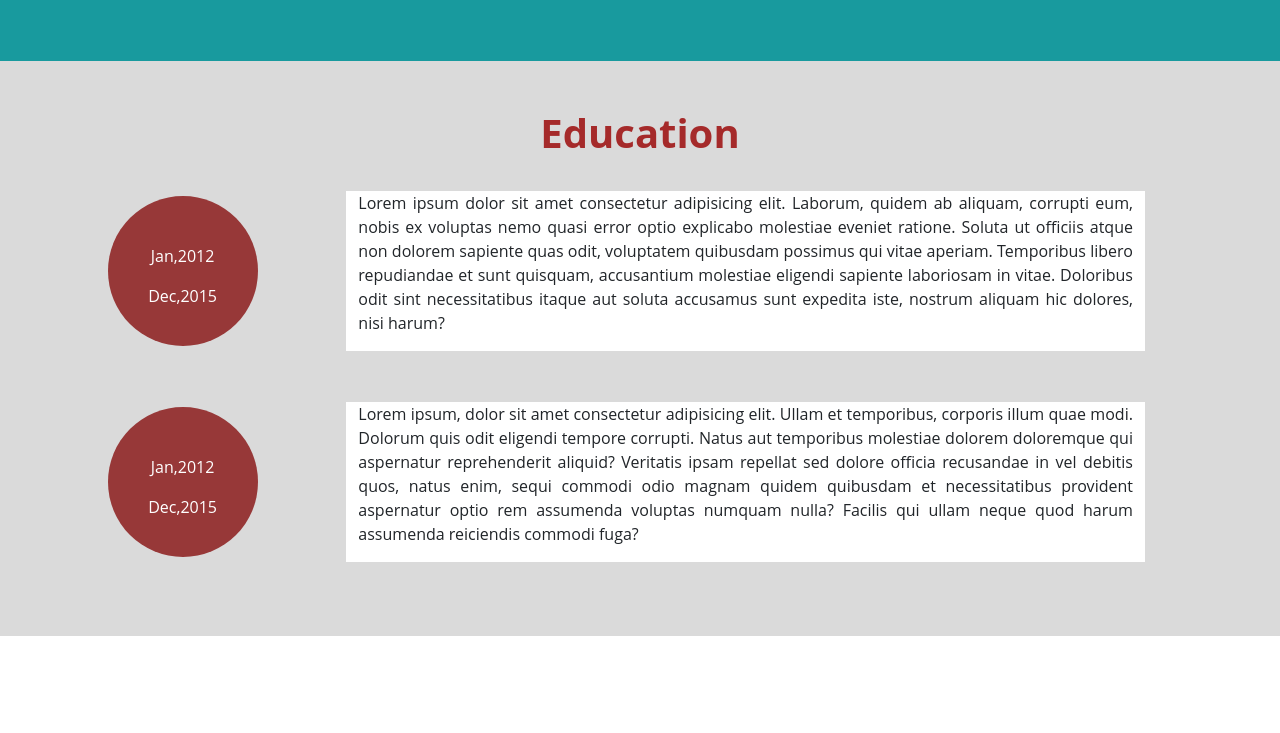
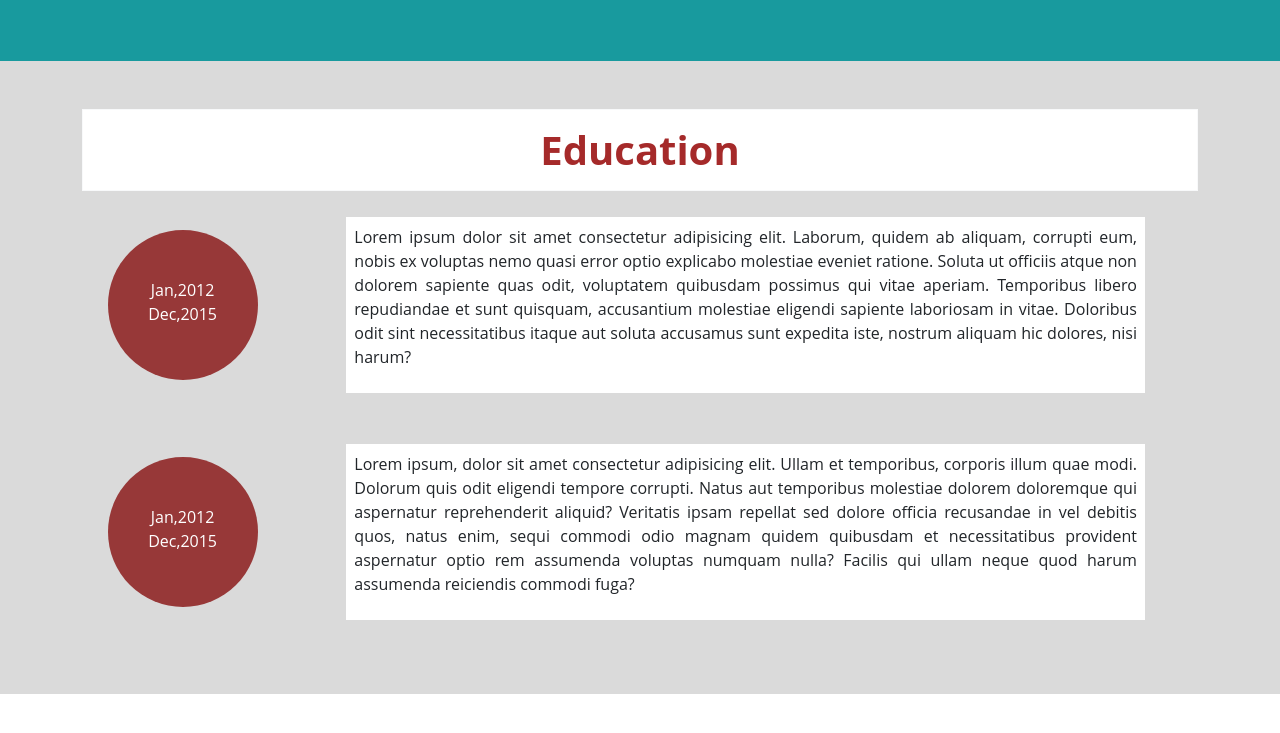
Before and after one commit to sarowar-islam/sarowar-islam.github.io, a plain HTML site: page index.html in a window 1280 px wide. Shown: the part 1281-2014 px from the top of the page. Drawn offline with nearby package versions, Linux system fonts and the light colour scheme.

Commit message:
Final for jul-8 night

```diff
--- a/index.html
+++ b/index.html
@@ -31,7 +31,7 @@
 
   <!-- Navigation Section  -->
 
-  <nav class="navbar navbar-expand-lg bg-body-tertiary" data-bs-theme="dark">
+  <nav class="navbar navbar-expand-lg bg-body-tertiary" data-bs-theme="dark" style="position: sticky; top: 0;">
     <div class="container-fluid">
 
       <button class="navbar-toggler" type="button" data-bs-toggle="collapse" data-bs-target="#navbarSupportedContent"
@@ -74,11 +74,20 @@
         <div class="col-md-9 py-5 text-white" style="text-align: justify;">
           <h2>MD Sarowar Islam</h2>
           <h5>Student, CSE-CUET</h5>
-          <p>As a dedicated student at an engineering university, I am specializing in the Computer Science and Engineering (CSE) department. My skills in managing and developing webpages showcase my technical proficiency and creativity. This technical background positions me well for a successful career in the ever-evolving field of technology.
+          <p>As a dedicated student at an engineering university, I am specializing in the Computer Science and
+            Engineering (CSE) department. My skills in managing and developing webpages showcase my technical
+            proficiency and creativity. This technical background positions me well for a successful career in the
+            ever-evolving field of technology.
           </p>
-          <p>Beyond my technical expertise, I have a passion for teaching and debating. These interests highlight my excellent communication skills and my ability to explain complex concepts clearly. My enthusiasm for debating reflects my critical thinking and persuasive abilities, essential traits for both academic and professional success.</p>
+          <p>Beyond my technical expertise, I have a passion for teaching and debating. These interests highlight my
+            excellent communication skills and my ability to explain complex concepts clearly. My enthusiasm for
+            debating reflects my critical thinking and persuasive abilities, essential traits for both academic and
+            professional success.</p>
           <p>
-            In my free time, I enjoy staying active by playing cricket, football, volleyball, and badminton. These sports not only keep me physically fit but also demonstrate my teamwork and strategic thinking skills. Balancing my academic pursuits with these activities showcases my well-rounded personality and commitment to personal growth.
+            In my free time, I enjoy staying active by playing cricket, football, volleyball, and badminton. These
+            sports not only keep me physically fit but also demonstrate my teamwork and strategic thinking skills.
+            Balancing my academic pursuits with these activities showcases my well-rounded personality and commitment to
+            personal growth.
           </p>
 
         </div>
@@ -97,34 +106,49 @@
 
   <div class="education-container" id="Education">
     <div class="container align-items-center py-5" style="text-align: center;">
-    <h1 style="color: brown;"><b>Education</b></h1>
+
+      <h1 style="color: brown;" class="border border-light bg-white m-auto p-3"><b>Education</b></h1>
 
       <div class="row align-items-center education-row">
-      <div class="col-md-2 circle text-center text-white py-5">
-        <p>Jan,2012</p>
-        <p>Dec,2015</p>
+        <div class="col-md-2 circle text-center text-white pb-5">
+          <p class="py-5">Jan,2012 <br>
+            Dec,2015</p>
         </div>
+
         <div class="col-md-1"></div>
-      <div class="col-md-9 bg-white "style="text-align: justify;";>
-       <p>Lorem ipsum dolor sit amet consectetur adipisicing elit. Laborum, quidem ab aliquam, corrupti eum, nobis ex voluptas nemo quasi error optio explicabo molestiae eveniet ratione. Soluta ut officiis atque non dolorem sapiente quas odit, voluptatem quibusdam possimus qui vitae aperiam. Temporibus libero repudiandae et sunt quisquam, accusantium molestiae eligendi sapiente laboriosam in vitae. Doloribus odit sint necessitatibus itaque aut soluta accusamus sunt expedita iste, nostrum aliquam hic dolores, nisi harum?</p>
+
+        <div class="col-md-9 bg-white p-2" style="text-align: justify;" ;>
+          <p>Lorem ipsum dolor sit amet consectetur adipisicing elit. Laborum, quidem ab aliquam, corrupti eum, nobis ex
+            voluptas nemo quasi error optio explicabo molestiae eveniet ratione. Soluta ut officiis atque non dolorem
+            sapiente quas odit, voluptatem quibusdam possimus qui vitae aperiam. Temporibus libero repudiandae et sunt
+            quisquam, accusantium molestiae eligendi sapiente laboriosam in vitae. Doloribus odit sint necessitatibus
+            itaque aut soluta accusamus sunt expedita iste, nostrum aliquam hic dolores, nisi harum?</p>
         </div>
 
       </div>
 
       <div class="row align-items-center education-row">
-      <div class="col-md-2 circle text-center text-white py-5">
-        <p>Jan,2012</p>
-        <p>Dec,2015</p>
+        <div class="col-md-2 circle text-center text-white pb-5">
+          <p class="py-5">Jan,2012 <br>
+            Dec,2015</p>
         </div>
+
         <div class="col-md-1"></div>
-      <div class="col-md-9 bg-white"style="text-align: justify;">
-        <p>Lorem ipsum, dolor sit amet consectetur adipisicing elit. Ullam et temporibus, corporis illum quae modi. Dolorum quis odit eligendi tempore corrupti. Natus aut temporibus molestiae dolorem doloremque qui aspernatur reprehenderit aliquid? Veritatis ipsam repellat sed dolore officia recusandae in vel debitis quos, natus enim, sequi commodi odio magnam quidem quibusdam et necessitatibus provident aspernatur optio rem assumenda voluptas numquam nulla? Facilis qui ullam neque quod harum assumenda reiciendis commodi fuga?</p>
+
+        <div class="col-md-9 bg-white p-2" style="text-align: justify;">
+          <p>Lorem ipsum, dolor sit amet consectetur adipisicing elit. Ullam et temporibus, corporis illum quae modi.
+            Dolorum quis odit eligendi tempore corrupti. Natus aut temporibus molestiae dolorem doloremque qui
+            aspernatur reprehenderit aliquid? Veritatis ipsam repellat sed dolore officia recusandae in vel debitis
+            quos, natus enim, sequi commodi odio magnam quidem quibusdam et necessitatibus provident aspernatur optio
+            rem assumenda voluptas numquam nulla? Facilis qui ullam neque quod harum assumenda reiciendis commodi fuga?
+          </p>
         </div>
 
       </div>
 
     </div>
   </div>
+
 
 
 
```
Lines whose indentation alone changed are shown as unchanged.
